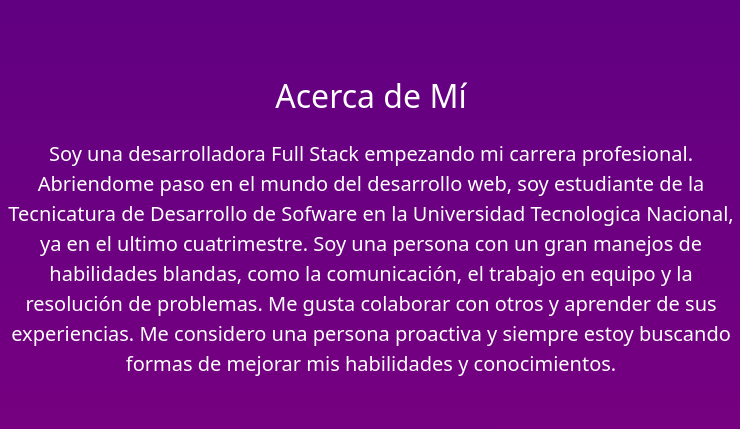
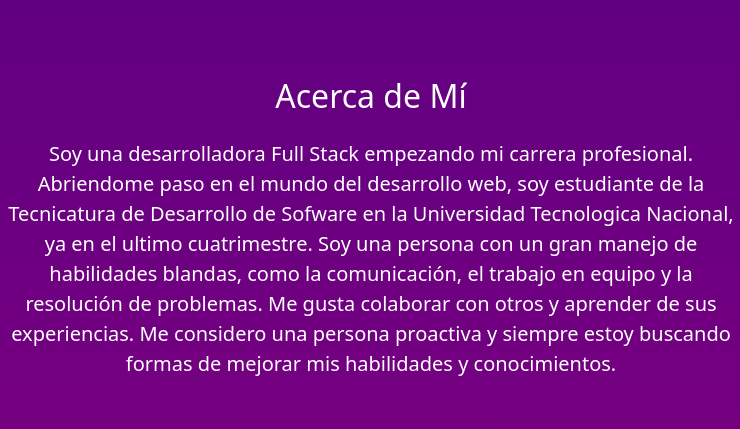
Before and after one commit to FiammaB/Portafolio, a website: page index.html in a window 1280 px wide. Shown: the part 1020-1449 px from the top of the page, 269-1009 px from the left. Drawn offline with nearby package versions, Linux system fonts and the light colour scheme.

Commit message:
palabra arreglada

```diff
--- a/index.html
+++ b/index.html
@@ -92,7 +92,7 @@
             Abriendome paso en el mundo del desarrollo web, soy estudiante de la
             Tecnicatura de Desarrollo de Sofware en la Universidad Tecnologica
             Nacional, ya en el ultimo cuatrimestre. Soy una persona con un gran
-            manejos de habilidades blandas, como la comunicación, el trabajo en
+            manejo de habilidades blandas, como la comunicación, el trabajo en
             equipo y la resolución de problemas. Me gusta colaborar con otros y
             aprender de sus experiencias. Me considero una persona proactiva y
             siempre estoy buscando formas de mejorar mis habilidades y
```
